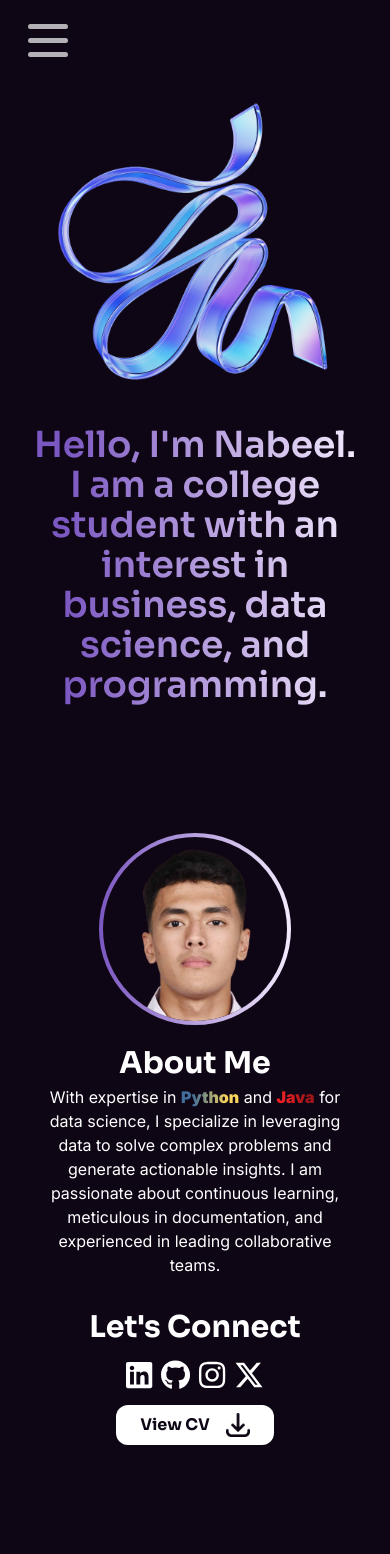
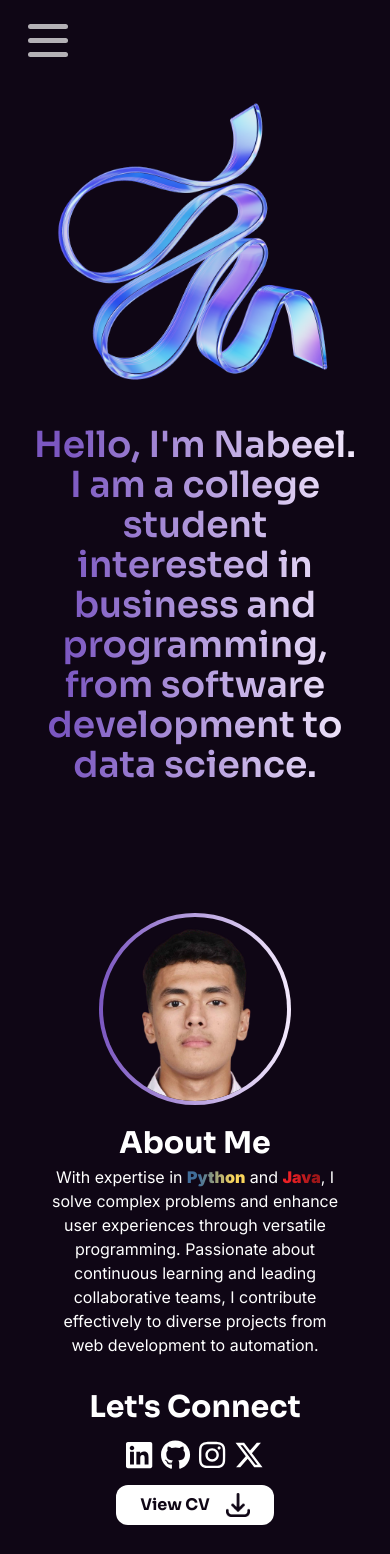
Before and after one commit to nabeel1209/my-portfolio, a Next.js app: page / in a window 390 px wide. Shown: the top 1554 px of the page. Built offline with nearby package versions, Linux system fonts and the light colour scheme.

Commit message:
feat:adding analytics

```diff
--- a/package.json
+++ b/package.json
@@ -14,6 +14,7 @@
     "@fortawesome/free-regular-svg-icons": "^6.6.0",
     "@fortawesome/free-solid-svg-icons": "^6.6.0",
     "@fortawesome/react-fontawesome": "^0.2.2",
+    "@vercel/analytics": "^1.3.1",
     "next": "14.2.5",
     "react": "^18",
     "react-dom": "^18"
--- a/src/app/layout.tsx
+++ b/src/app/layout.tsx
@@ -3,6 +3,7 @@ import { Inter, Poppins, Sora } from "next/font/google";
 import "./globals.css";
 import { config } from '@fortawesome/fontawesome-svg-core'
 import '@fortawesome/fontawesome-svg-core/styles.css'
+import { Analytics } from "@vercel/analytics/react";
 config.autoAddCss = false
 
 const inter = Inter({ subsets: ["latin"] , variable:'--font-inter'});
@@ -22,7 +23,7 @@ export default function RootLayout({
   return (
     // className='scroll-smooth'
     <html lang="en" className="scroll-smooth">
-      <body className={`${inter.variable} ${sora.variable} ${poppins.variable} bg-[#0f0615] w-screen flex flex-col justify-center items-center overflow-x-hidden`}>{children}</body>
+      <body className={`${inter.variable} ${sora.variable} ${poppins.variable} bg-[#0f0615] w-screen flex flex-col justify-center items-center overflow-x-hidden`}>{children}<Analytics/></body>
     </html>
   );
 }
--- a/src/components/BioSection.tsx
+++ b/src/components/BioSection.tsx
@@ -11,7 +11,7 @@ const BioSection = forwardRef(function BioSection(props, ref){
           </div>
           <div className='w-full flex flex-col text-white px-4 items-center gap-1 lg:w-[28rem] xl:w-[33.8125rem] lg:h-full lg:items-start'>
             <h1 className='font-sora font-bold text-3xl lg:text-2xl xl:text-3xl'>About Me</h1>
-            <p className='font-inter font-normal text-base text-center lg:text-start'>With expertise in <span className="font-black bg-[linear-gradient(to_right,#406d99_20%,#fad55b_80%)] bg-clip-text text-transparent"><a href="https://www.python.org/" target="_blank">Python</a></span> and <span className="font-black bg-[linear-gradient(to_right,#ec2025_20%,#a01618_80%)] bg-clip-text text-transparent"><a href="https://www.java.com/">Java</a></span> for data science, I specialize in leveraging data to solve complex problems and generate actionable insights. I am passionate about continuous learning, meticulous in documentation, and experienced in leading collaborative teams.</p>
+            <p className='font-inter font-normal text-base text-center lg:text-start'>With expertise in <span className="font-black bg-[linear-gradient(to_right,#406d99_20%,#fad55b_80%)] bg-clip-text text-transparent"><a href="https://www.python.org/" target="_blank">Python</a></span> and <span className="font-black bg-[linear-gradient(to_right,#ec2025_20%,#a01618_80%)] bg-clip-text text-transparent"><a href="https://www.java.com/">Java</a></span>, I solve complex problems and enhance user experiences through versatile programming. Passionate about continuous learning and leading collaborative teams, I contribute effectively to diverse projects from web development to automation.</p>
           </div>
           <div className='w-full px-8 text-white items-center flex mt-3 flex-col gap-3 lg:w-auto lg:h-full lg:mt-0 lg:items-start'>
             <h1 className='font-sora font-bold text-3xl lg:text-2xl xl:text-3xl'>Let&apos;s Connect</h1>
--- a/src/components/HeroSection.tsx
+++ b/src/components/HeroSection.tsx
@@ -14,6 +14,7 @@ function handleMove(e:MouseEvent, heroImage:MutableRefObject<HTMLImageElement>){
 const HeroSection = forwardRef(function HeroSection(props, ref){
   const heroImage = useRef() as MutableRefObject<HTMLImageElement>;
   useEffect(()=>{
+    if(window.innerWidth>=1024){
       heroImage.current.addEventListener('mousemove', (e)=>{handleMove(e, heroImage)});
       heroImage.current.addEventListener('mouseout', ()=>{
         heroImage.current.style.transform = 'perspective(500px) scale(1) rotateX(0) rotateY(0)';
@@ -24,12 +25,13 @@ const HeroSection = forwardRef(function HeroSection(props, ref){
       heroImage.current.addEventListener('mouseup',()=>{
         heroImage.current.style.transform = 'perspective(500px) scale(1.1) rotateX(0) rotateY(0)'
       });
+    }
   })
 
   return(
       <section className='relative w-full p-8 mt-16 flex flex-col gap-10 scroll-mt-16 justify-center sm:w-[40rem] lg:flex-row-reverse lg:w-[85%] lg:mt-20 lg:scroll-mt-20 lg:h-[30rem] lg:p-0 lg:justify-evenly xl:mt-32 lg:pt-10 xl:scroll-mt-32' ref={ref as any}>
-        <Image className='w-72 self-center hover:drop-shadow-[0_0_0.4rem_rgba(255,255,255,0.623)] lg:w-[35%]' src='/images/3dshape.png' alt='' width={1552} height={1560} ref={heroImage}/>
-        <h1 className='font-sora font-semibold text-4xl bg-[linear-gradient(to_right,#7b57c1_10%,#f4eafd)] bg-clip-text text-transparent text-center lg:text-5xl lg:text-start lg:flex lg:items-center lg:w-[60%] lg:leading-tight xl:text-[3.8rem]'>Hello, I&apos;m Nabeel.<br/>I am a college student with an interest in business, data science, and programming.</h1>
+        <Image className='w-72 self-center hover:drop-shadow-[0_0_0.4rem_rgba(255,255,255,0.623)] transition-all lg:transition-none lg:w-[35%]' src='/images/3dshape.png' alt='' width={1552} height={1560} ref={heroImage}/>
+        <h1 className='font-sora font-semibold text-4xl bg-[linear-gradient(to_right,#7b57c1_10%,#f4eafd)] bg-clip-text text-transparent text-center lg:text-[2.75rem] lg:text-start lg:flex lg:items-center lg:w-[60%] lg:leading-tight xl:text-[3.1rem]'>Hello, I&apos;m Nabeel.<br/>I am a college student interested in business and programming, from software development to data science.</h1>
       </section>
     )
 })
```
Also changed, not shown: 1 other file (tests, documents, lock files or other folders). Lines whose indentation alone changed are shown as unchanged.
